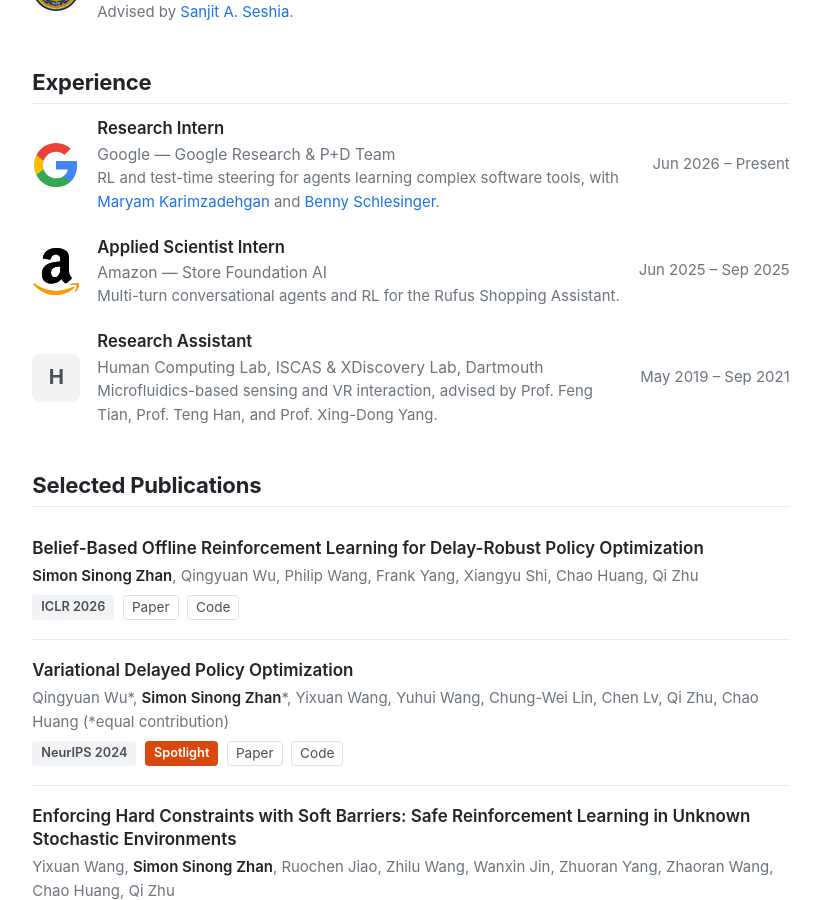
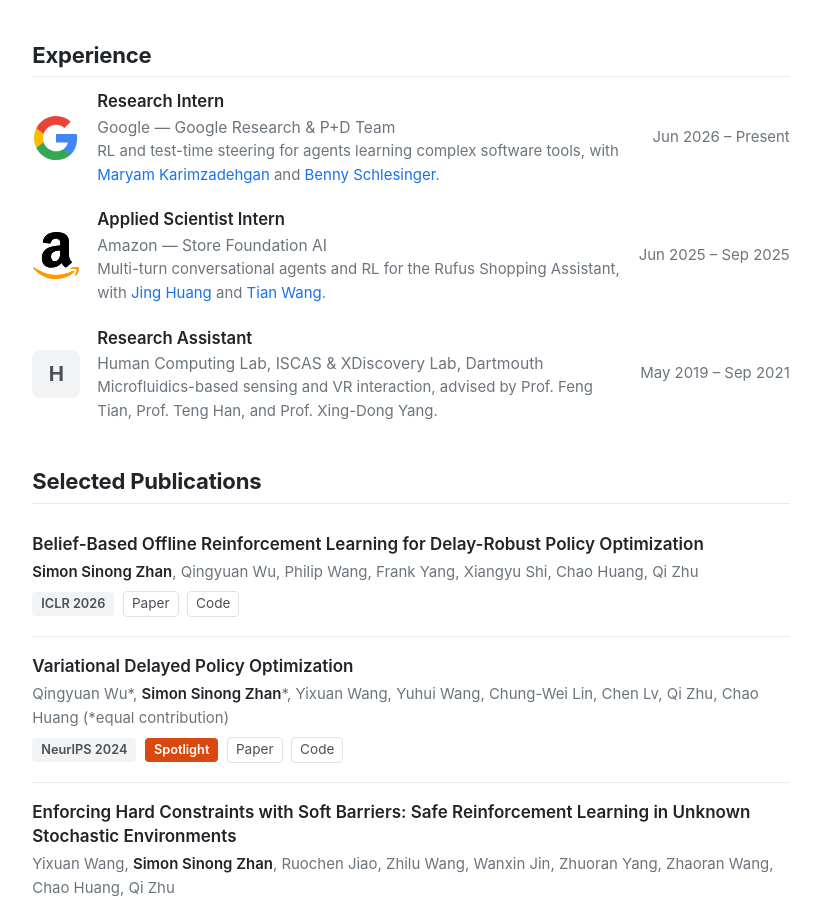
Before and after one commit to SimonZhan-code/SimonZhan-code.github.io, a Jekyll site: the page built from _pages/about.md, in a window 1280 px wide and 900 px high, scrolled down 1435 px. Shown: the whole window, without its empty margins (229-1050 px from the left). Built offline with Jekyll 4.4.1, drawn with Linux system fonts in a browser that asks for light colours; a script that is not in the unit is left out; some of the changed text lies outside the part shown.

Commit message:
Add Amazon managers to experience; trim Google managers from intro
- Link Jing Huang and Tian Wang in the Amazon experience entry
- Remove Google Research manager names from the homepage intro
  (they remain in the Experience block)

Co-Authored-By: Claude Opus 4.8 (1M context) <noreply@anthropic.com>

```diff
--- a/_data/experience.yml
+++ b/_data/experience.yml
@@ -11,7 +11,7 @@
   url: "https://www.aboutamazon.com/news/retail/amazon-rufus"
   logo: "amazon.svg"
   dates: "Jun 2025 – Sep 2025"
-  note: "Multi-turn conversational agents and RL for the Rufus Shopping Assistant."
+  note: "Multi-turn conversational agents and RL for the Rufus Shopping Assistant, with [Jing Huang](https://sites.google.com/view/drjinghuang) and [Tian Wang](https://www.linkedin.com/in/tianwng/)."
 - role: "Research Assistant"
   org: "Human Computing Lab, ISCAS & XDiscovery Lab, Dartmouth"
   dates: "May 2019 – Sep 2021"
```
Also changed, not shown: _pages/about.md (+1 -1 lines).
